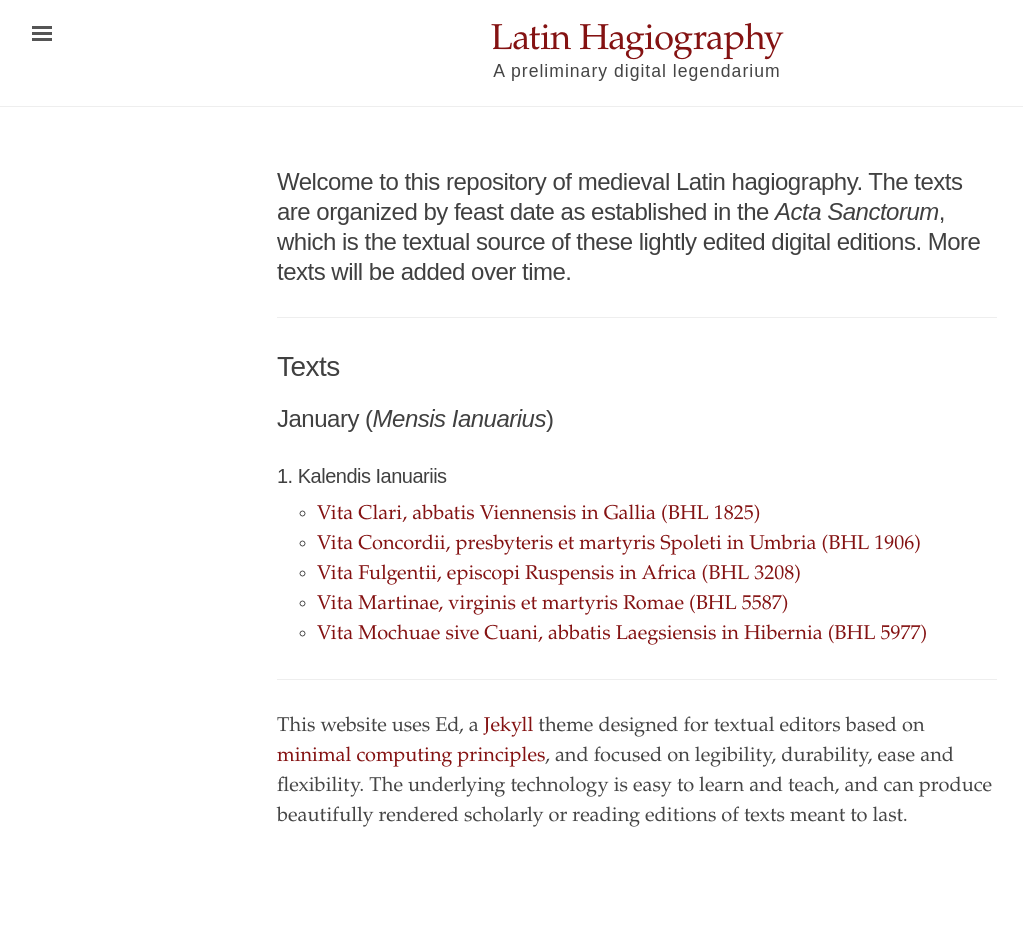
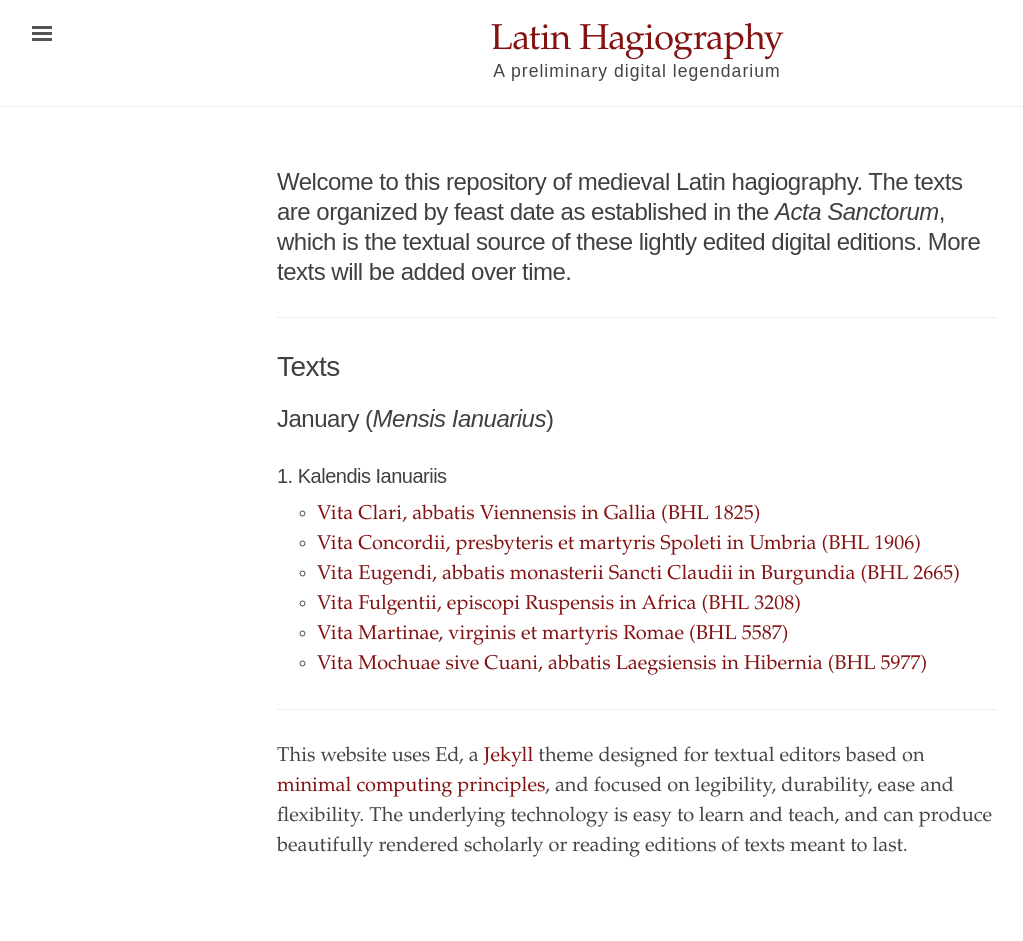
Before and after one commit to cjkoepke1/latin-hagiography, a Jekyll site: the page built from index.md, in a window 1280 px wide. Shown: the whole page, without its empty margins (3-1026 px from the left). Built offline with Jekyll 4.4.1, drawn with Linux system fonts in a browser that asks for light colours; before the commit the page ends 911 px from its top, so only the background shows below that.

Commit message:
added vita eugendi

```diff
--- a/index.md
+++ b/index.md
@@ -15,7 +15,8 @@
 
 - [Vita Clari, abbatis Viennensis in Gallia (BHL 1825)](https://cjkoepke1.github.io/latin-hagiography/texts/vita-clari/)
 - [Vita Concordii, presbyteris et martyris Spoleti in Umbria (BHL 1906)](https://cjkoepke1.github.io/latin-hagiography/texts/vita-concordii/)
-- [Vita Fulgentii, episcopi Ruspensis in Africa (BHL 3208)](https://cjkoepke1.github.io/latin-hagiography/texts/vita-fulgentii)
+- [Vita Eugendi, abbatis monasterii Sancti Claudii in Burgundia (BHL 2665)](https://cjkoepke1.github.io/latin-hagiography/texts/vita-eugendi/)
+- [Vita Fulgentii, episcopi Ruspensis in Africa (BHL 3208)](https://cjkoepke1.github.io/latin-hagiography/texts/vita-fulgentii/)
 - [Vita Martinae, virginis et martyris Romae (BHL 5587)](https://cjkoepke1.github.io/latin-hagiography/texts/vita-martinae/)
 - [Vita Mochuae sive Cuani, abbatis Laegsiensis in Hibernia (BHL 5977)](https://cjkoepke1.github.io/latin-hagiography/texts/vita-mochuae/)
 
```
